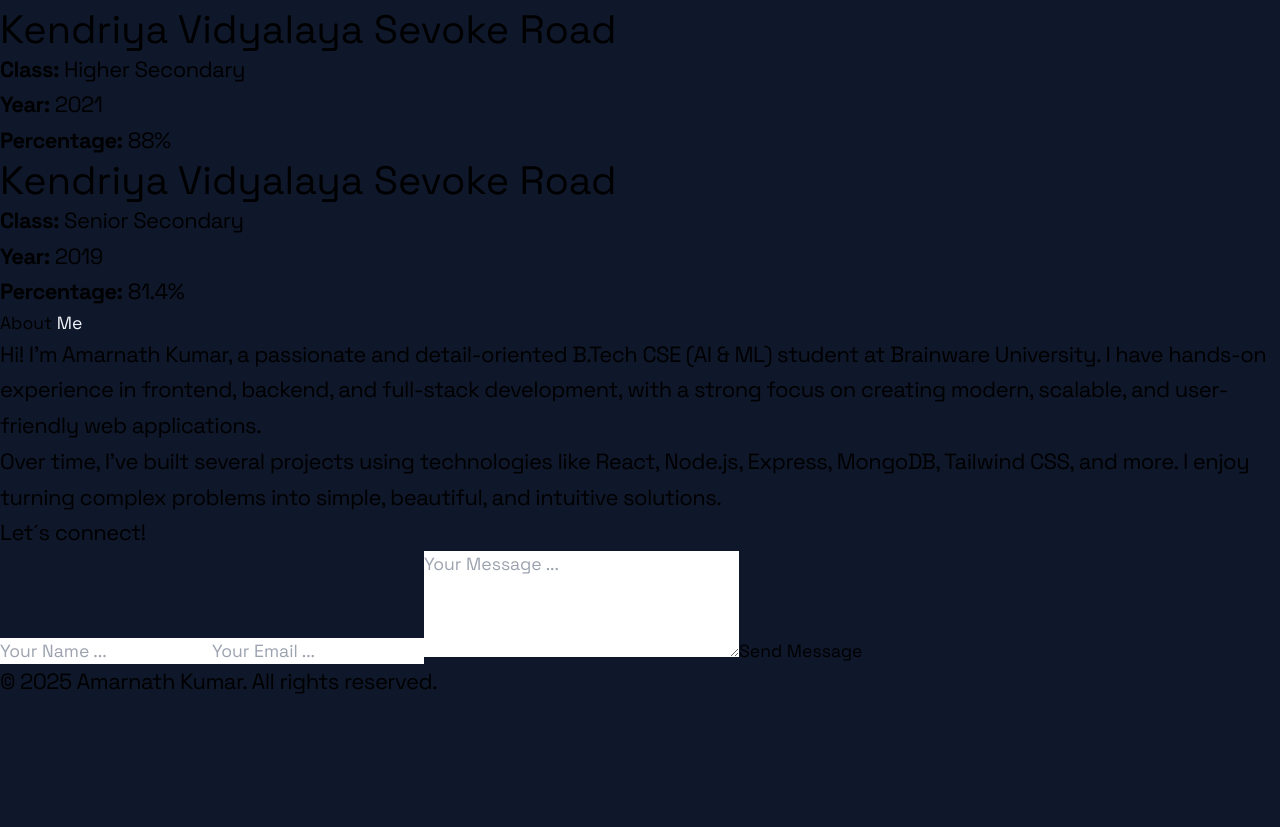
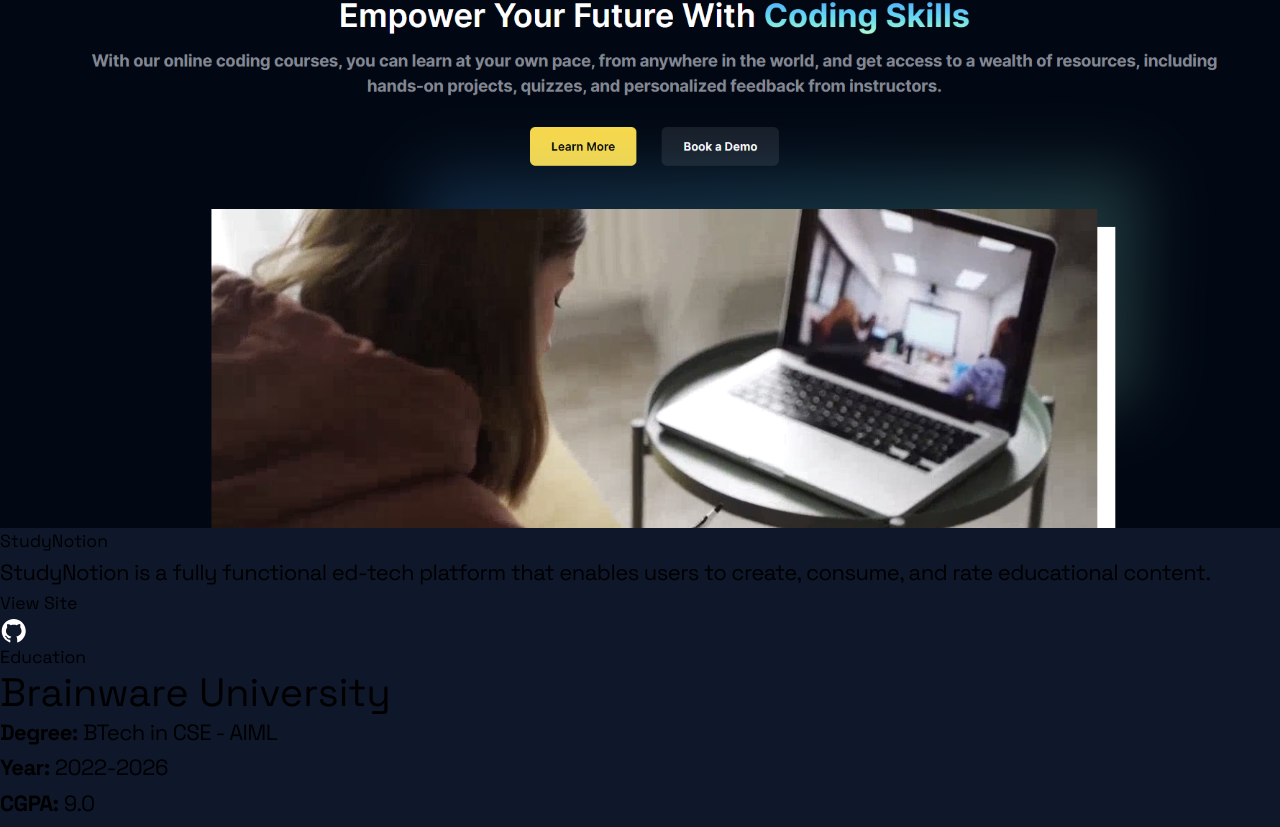
Before and after one commit to Amarsah15/Portfolio, a React (Vite) app: page / in a window 1280 px wide. Shown: the part 7823-8650 px from the top of the page. Before the commit the page ends 8523 px from the top, so only its background shows below. Built offline with nearby package versions, Linux system fonts and the light colour scheme.

Commit message:
Update code structure and optimize performance in key modules

```diff
--- a/src/components/Portfolio.jsx
+++ b/src/components/Portfolio.jsx
@@ -1,10 +1,11 @@
 import project1 from "../assets/proj1.png";
 import project2 from "../assets/project2.png";
+import project3 from "../assets/proj5.png";
 import project4 from "../assets/proj.png";
 import project5 from "../assets/proj3.png";
-import project3 from "../assets/proj5.png";
 import project6 from "../assets/proj6.png";
 import project7 from "../assets/proj7.png";
+import project8 from "../assets/proj8.png";
 
 import { AiOutlineGithub } from "react-icons/ai";
 
@@ -79,6 +80,16 @@ const projects = [
       github: "https://github.com/Amarsah15/Password-Generator/",
     },
   },
+  {
+    img: project8,
+    title: "StudyNotion",
+    description:
+      "StudyNotion is a fully functional ed-tech platform that enables users to create, consume, and rate educational content.",
+    links: {
+      site: "https://website-is-coming-soon.vercel.app/",
+      github: "https://github.com/Amarsah15/StudyNotion",
+    },
+  },
 ];
 
 const Portfolio = () => {
```
Also changed, not shown: src/assets/proj8.png (added).
